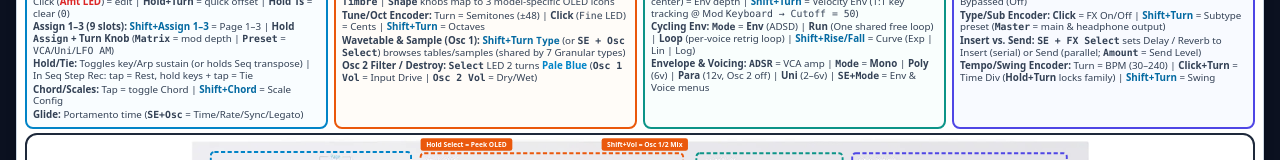
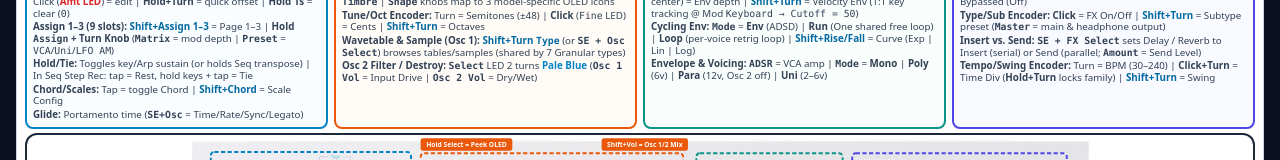
Before and after one commit to hinerm/minifreak, a plain HTML site: page pages/minifreak_ui_workflows.html in a window 1280 px wide. Shown: the part 271-431 px from the top of the page. Drawn offline with nearby package versions, Linux system fonts and the light colour scheme.

Commit message:
Remove unnecessary SE ref

```diff
--- a/pages/minifreak_ui_workflows.html
+++ b/pages/minifreak_ui_workflows.html
@@ -1064,7 +1064,7 @@
 							class="text-sky-700 font-semibold">Shift+Rise/Fall</span> = Curve (Exp | Lin | Log)</li>
 					<li><b>Envelope &amp; Voicing:</b> <code class="font-bold">ADSR</code> = VCA amp | <code
 							class="font-bold">Mode</code> = <b>Mono</b> | <b>Poly</b> (6v) | <b>Para</b> (12v, Osc 2
-						off) | <b>Uni</b> (2&ndash;6v) | <code class="font-bold">SE+Mode</code> = Env &amp; Voice menus
+						off) | <b>Uni</b> (2&ndash;6v)
 					</li>
 				</ul>
 			</div>
```
